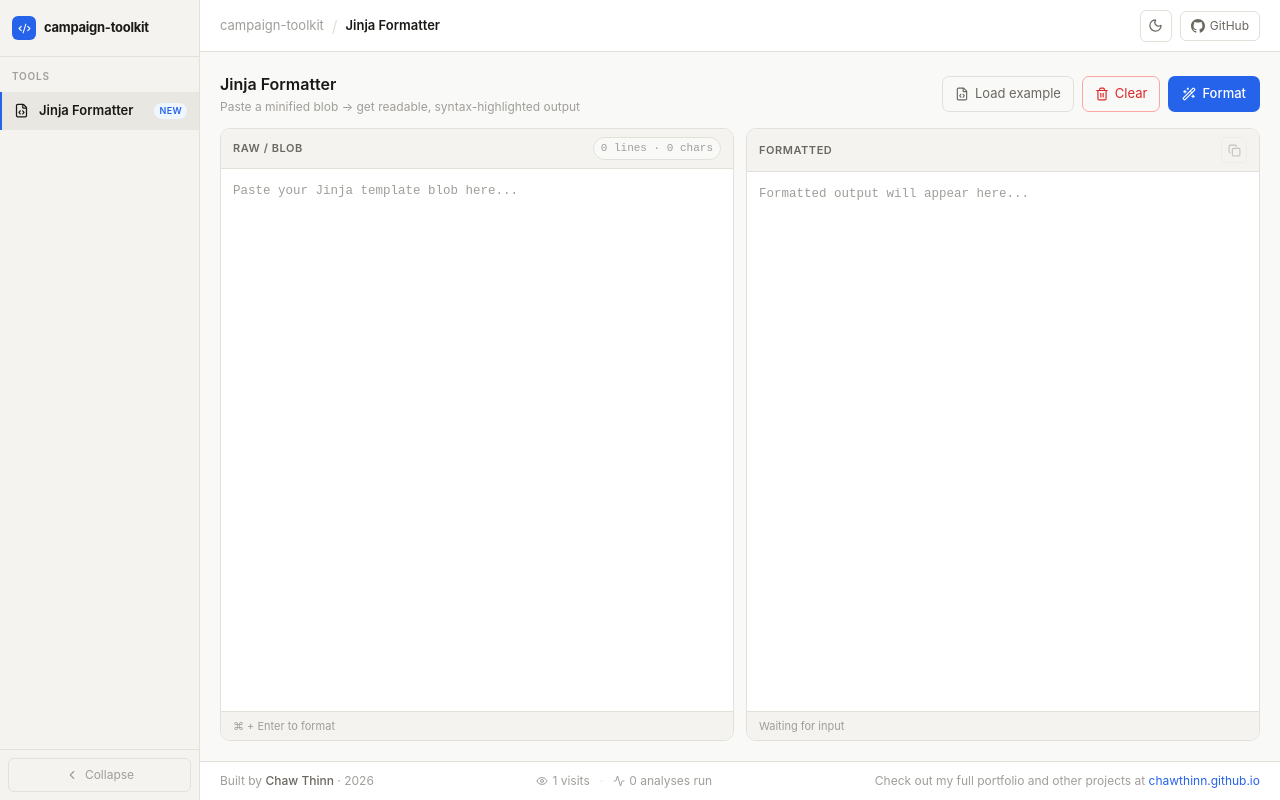
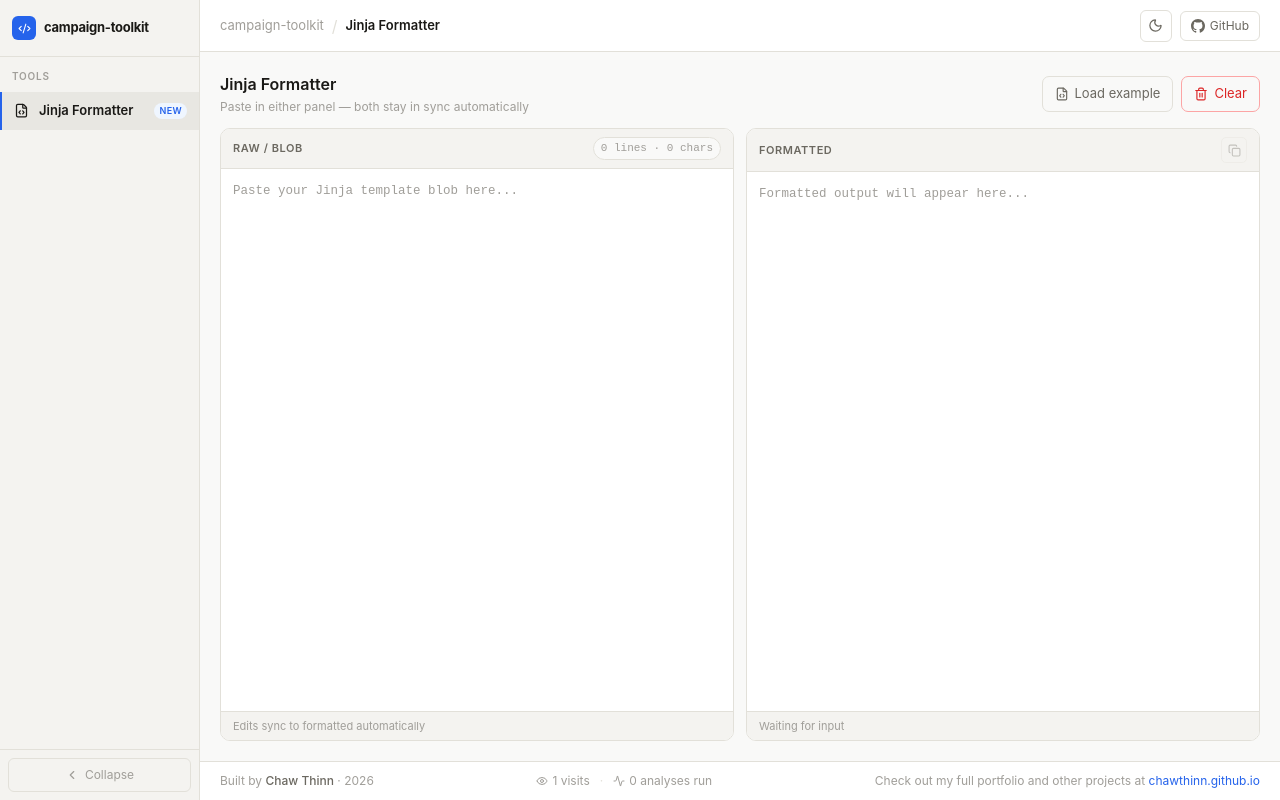
Before and after one commit to chawthinn/campaign-toolkit, a Next.js app: page / in a window 1280 px wide. Built offline with nearby package versions, Linux system fonts and the light colour scheme.

Commit message:
feat: enhance JinjaFormatter with auto-sync and improved formatting logic

```diff
--- a/app/components/tools/JinjaFormatter.tsx
+++ b/app/components/tools/JinjaFormatter.tsx
@@ -1,7 +1,7 @@
 'use client';
 
-import { useState, useRef } from 'react';
-import { Wand2, Copy, Trash2, FileCode, Check } from 'lucide-react';
+import { useState, useRef, useEffect } from 'react';
+import { Copy, Trash2, FileCode, Check } from 'lucide-react';
 import { formatJinja, JINJA_EXAMPLE } from '@/app/lib/jinja-formatter';
 import { recordAnalysis } from '@/app/lib/stats';
 
@@ -9,12 +9,37 @@ export default function JinjaFormatter() {
   const [raw, setRaw] = useState('');
   const [formatted, setFormatted] = useState('');
   const [copied, setCopied] = useState(false);
+  const [editingFormatted, setEditingFormatted] = useState(false);
   const fmtRef = useRef<HTMLDivElement>(null);
 
-  function handleFormat() {
-    if (!raw.trim()) return;
-    setFormatted(formatJinja(raw));
-    recordAnalysis();
+  // Auto-format raw → formatted (debounced, skipped while user edits formatted panel)
+  useEffect(() => {
+    if (editingFormatted) return;
+    const timer = setTimeout(() => {
+      setFormatted(raw.trim() ? formatJinja(raw) : '');
+    }, 150);
+    return () => clearTimeout(timer);
+  }, [raw, editingFormatted]);
+
+  // Imperatively update the formatted div's HTML so we never reset the cursor mid-edit
+  useEffect(() => {
+    if (!fmtRef.current || editingFormatted) return;
+    fmtRef.current.innerHTML = formatted
+      || '<span style="color:var(--text-muted)">Formatted output will appear here...</span>';
+  }, [formatted, editingFormatted]);
+
+  // Formatted panel edited → push plain text back to raw
+  function handleFormattedInput() {
+    if (!fmtRef.current) return;
+    setRaw(fmtRef.current.innerText);
+  }
+
+  // On blur: re-apply syntax highlighting and record the analysis
+  function handleFormattedBlur() {
+    const text = fmtRef.current?.innerText?.trim() ?? '';
+    setRaw(text);
+    setEditingFormatted(false); // triggers effects above to re-highlight
+    if (text) recordAnalysis();
   }
 
   function handleClear() {
@@ -24,7 +49,7 @@ export default function JinjaFormatter() {
 
   function handleExample() {
     setRaw(JINJA_EXAMPLE);
-    setFormatted(formatJinja(JINJA_EXAMPLE));
+    recordAnalysis();
   }
 
   async function handleCopy() {
@@ -46,7 +71,7 @@ export default function JinjaFormatter() {
             Jinja Formatter
           </h2>
           <p style={{ fontSize: '12px', color: 'var(--text-muted)', marginTop: '2px' }}>
-            Paste a minified blob → get readable, syntax-highlighted output
+            Paste in either panel — both stay in sync automatically
           </p>
         </div>
         <div style={{ display: 'flex', gap: '8px' }}>
@@ -57,10 +82,6 @@ export default function JinjaFormatter() {
           <button className="btn-ghost btn-danger" onClick={handleClear}>
             <Trash2 size={14} />
             Clear
-          </button>
-          <button className="btn-primary" onClick={handleFormat}>
-            <Wand2 size={14} />
-            Format
           </button>
         </div>
       </div>
@@ -77,15 +98,13 @@ export default function JinjaFormatter() {
             className="mono code-area"
             value={raw}
             onChange={(e) => setRaw(e.target.value)}
+            onPaste={() => setTimeout(recordAnalysis, 0)}
             placeholder="Paste your Jinja template blob here..."
             spellCheck={false}
-            onKeyDown={(e) => {
-              if (e.key === 'Enter' && (e.metaKey || e.ctrlKey)) handleFormat();
-            }}
             style={{ flex: 1, resize: 'none' }}
           />
           <div className="panel-footer">
-            <span>⌘ + Enter to format</span>
+            <span>Edits sync to formatted automatically</span>
           </div>
         </div>
 
@@ -107,14 +126,16 @@ export default function JinjaFormatter() {
           </div>
           <div
             ref={fmtRef}
+            contentEditable
+            suppressContentEditableWarning
             className="mono code-area formatted-pane"
-            style={{ flex: 1, overflow: 'auto', padding: '12px' }}
-            dangerouslySetInnerHTML={{
-              __html: formatted || '<span style="color:var(--text-muted)">Formatted output will appear here...</span>',
-            }}
+            style={{ flex: 1, overflow: 'auto', padding: '12px', outline: 'none' }}
+            onFocus={() => setEditingFormatted(true)}
+            onInput={handleFormattedInput}
+            onBlur={handleFormattedBlur}
           />
           <div className="panel-footer">
-            {formatted ? 'Ready to copy' : 'Waiting for input'}
+            {formatted ? 'Edits sync to raw automatically' : 'Waiting for input'}
           </div>
         </div>
       </div>
```
